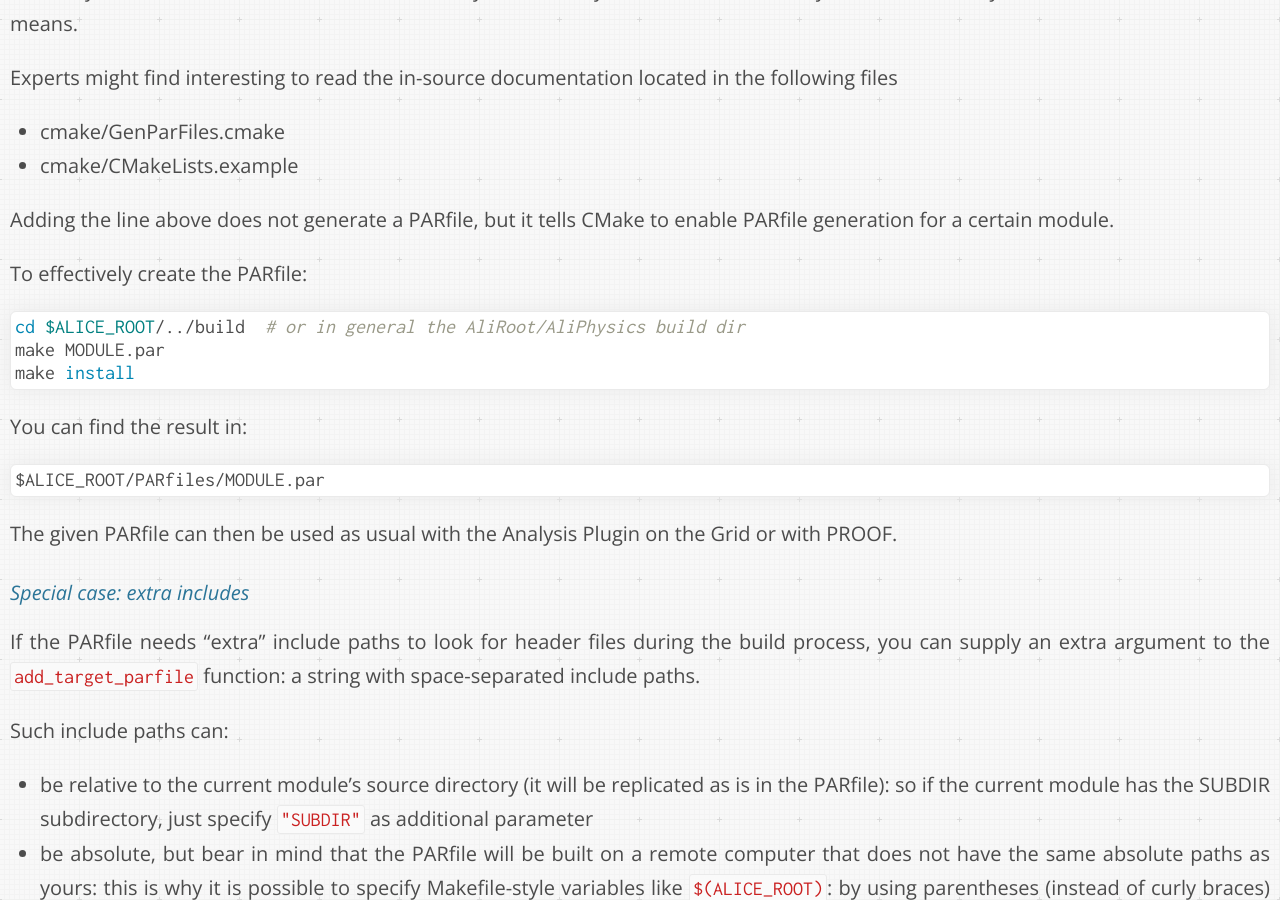
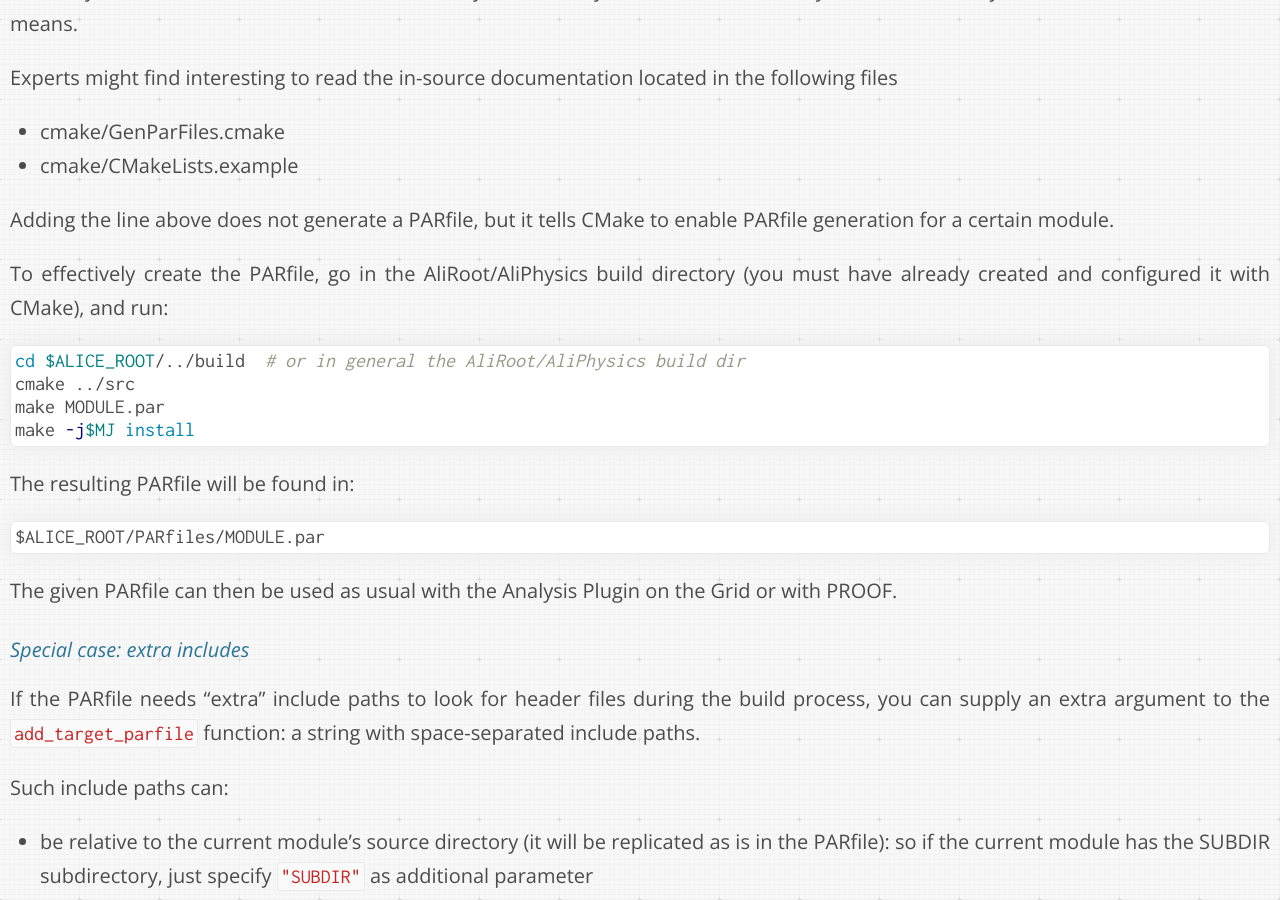
Before and after one commit to dberzano/dberzano.github.io, a Jekyll site: the page built from _posts/2015-01-29-parfiles-reloaded.md, in a window 1280 px wide and 900 px high, scrolled down 2141 px. Built offline with Jekyll 4.4.1, drawn with Linux system fonts in a browser that asks for light colours; Markdown is read by kramdown in place of the engine named in the settings.

Commit message:
Post: more precise PARfile command
Thanks Cynthia Hadjidakis

Fixes ALPHY-6

````diff
--- a/_posts/2015-01-29-parfiles-reloaded.md
+++ b/_posts/2015-01-29-parfiles-reloaded.md
@@ -95,15 +95,17 @@ the following files
 Adding the line above **does not generate a PARfile**, but it tells CMake to
 enable PARfile generation for a certain module.
 
-To effectively create the PARfile:
+To effectively create the PARfile, go in the AliRoot/AliPhysics build directory
+(you must have already created and configured it with CMake), and run:
 
 ```bash
 cd $ALICE_ROOT/../build  # or in general the AliRoot/AliPhysics build dir
+cmake ../src
 make MODULE.par
-make install
+make -j$MJ install
 ```
 
-You can find the result in:
+The resulting PARfile will be found in:
 
 ```
 $ALICE_ROOT/PARfiles/MODULE.par
````
